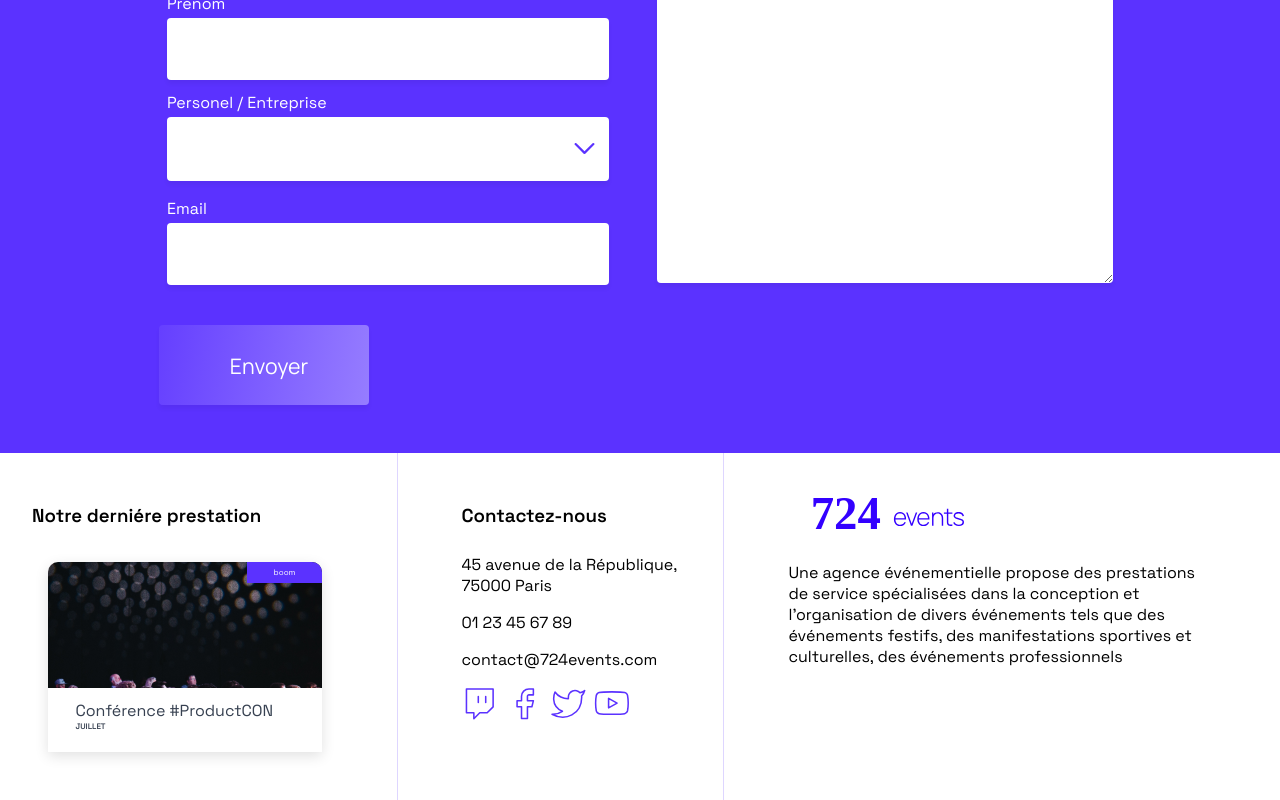
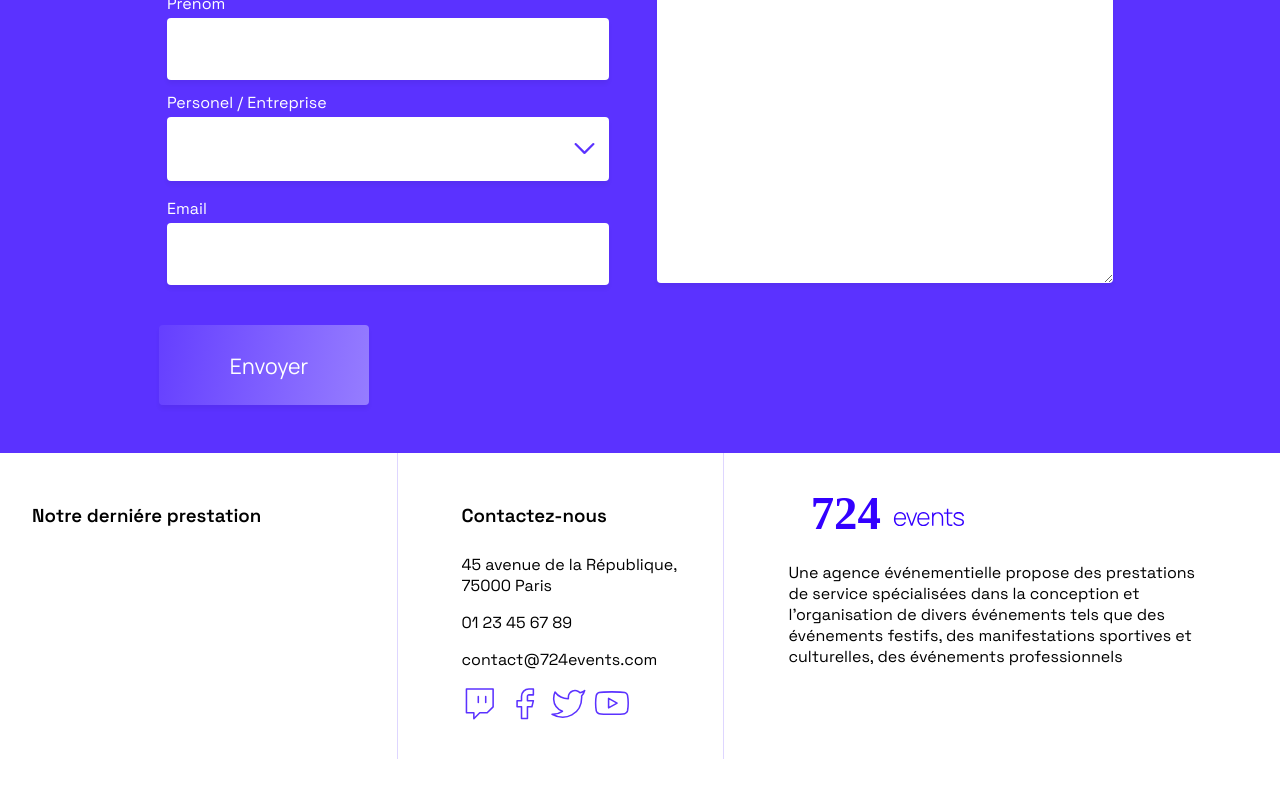
Before and after one commit to ghueldre-pierre/ocp9, a React (Create React App) app: page / in a window 1280 px wide. Shown: the part 5660-6460 px from the top of the page. After the commit the page ends 6419 px from the top, so only its background shows below. Built offline with nearby package versions, Linux system fonts and the light colour scheme.

Commit message:
modif condition affichage last event card

```diff
--- a/src/pages/Home/index.js
+++ b/src/pages/Home/index.js
@@ -128,7 +128,7 @@ const Page = () => {
     <footer className="row">
       <div className="col presta">
         <h3>Notre derniére prestation</h3>
-        {last && <EventCard
+        {last && last.length > 0 && <EventCard
           imageSrc={last?.cover}
           title={last?.title}
           date={new Date(last?.date)}
```
